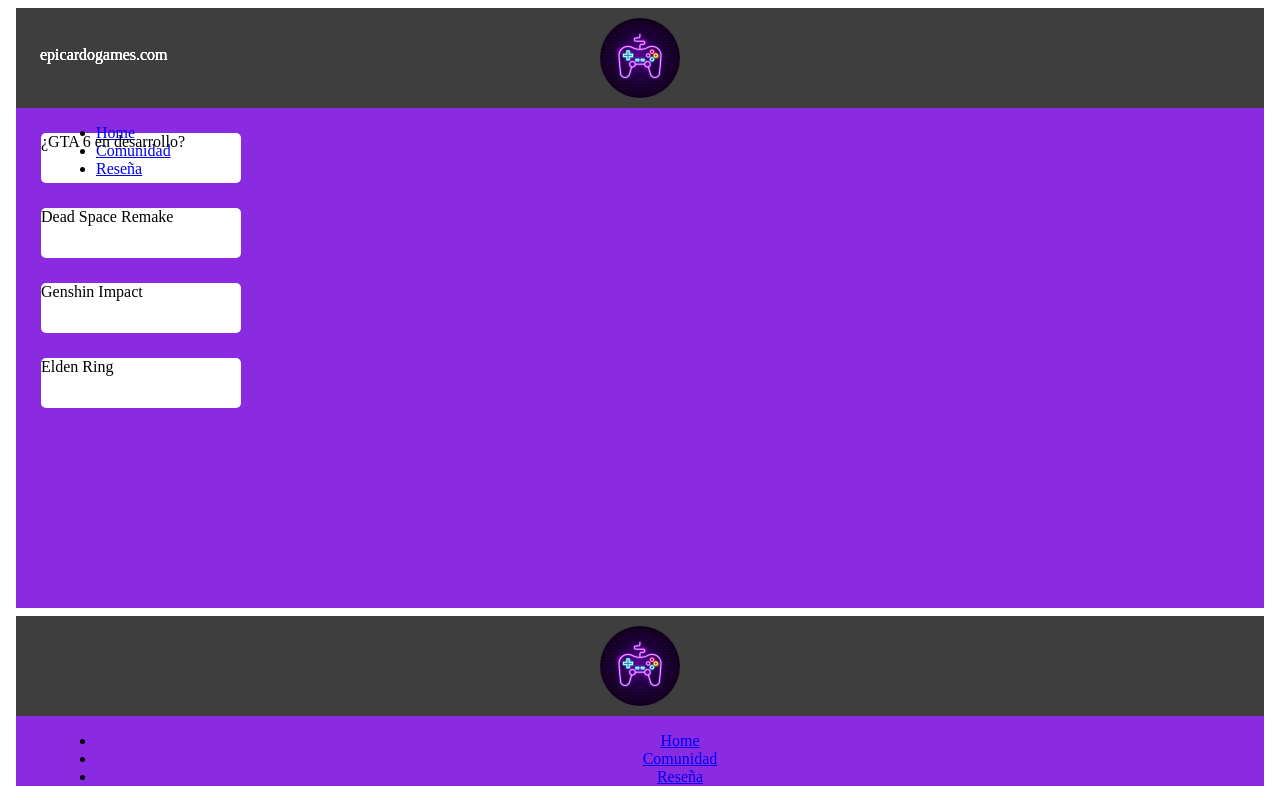
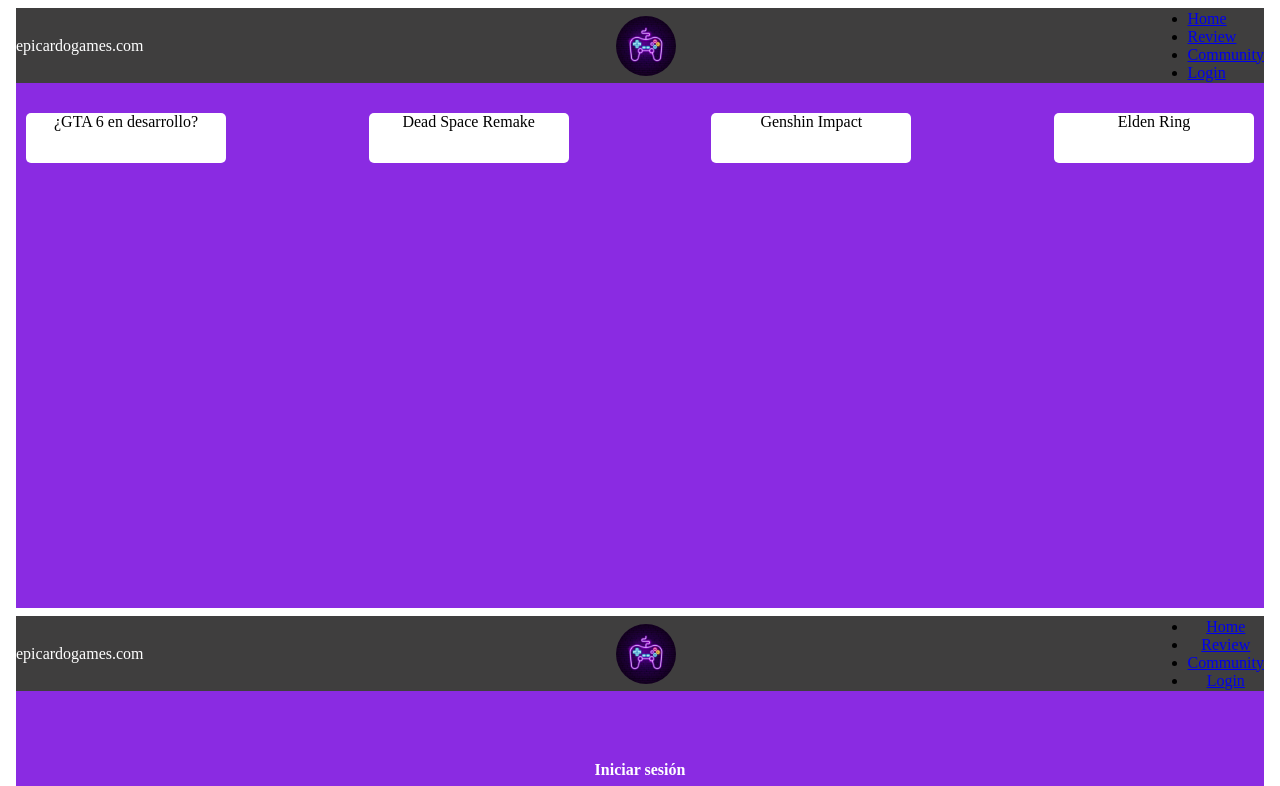
Before and after one commit to CesarCejaC/appWeb3, an Angular app: page / in a window 1280 px wide. Shown: the top 786 px of the page. Built offline with nearby package versions, Linux system fonts and the light colour scheme.

Commit message:
fiz layout and home html and css

```diff
--- a/src/app/layout/layout.component.css
+++ b/src/app/layout/layout.component.css
@@ -1,9 +1,11 @@
   /* header */
-.header{
+  .menu{
     background-color: rgb(63, 62, 62);
-  height: 100px;
-  width: auto;
-
+    height: 75px;
+    width: 100%;
+    display: flex;
+    justify-content: space-between;
+    align-items: center;
   }
   /* titulo epicardogames.com */
   .title{
@@ -11,26 +13,16 @@
     font-size: 100%;
     font-weight: lighter;
   }
-.titleContainer{
-  position: absolute;
-  top: 35px;
-  left: 40px;
-}
   /* logotipo de epicardogames */
   .epicardoLogo{
     width: auto;
     height: 80%;
     border-radius: 50%;
-  margin-top: 10px;
-  /* sirven para centrar horizontalmente
-  display: block;
-  margin: auto; */
   }
-/* contenedor del logotipo */
-.epicardoLogoContainer{
-  height: 100px;
-  text-align: center;
+  .menuItems{
+    display: flex;
+    margin-right: 30px;
   }
-.navigationMenu{
-  align-content: end;
+  .items{
+
   }
--- a/src/app/layout/layout.component.html
+++ b/src/app/layout/layout.component.html
@@ -1,29 +1,16 @@
-<div class="header">
-  <!-- titulo epicardo games -->
-  <div class="titleContainer">
-    <h1 class="title">{{ title }}</h1>
-  </div>
+<div class="menu">
+    <!--Titulo-->
+    <label class="title">{{title}}</label>
 
-  <!-- logotipo de epicardogames -->
-  <div class="epicardoLogoContainer">
-    <img class="epicardoLogo" src="../../../assets/images/epicardoLogo.jpeg" alt="epicardogames.com Logo">
-  </div>
-  <div class="navigationMenu">
-    <menu >
-      <ul>
-        <li>
-          <a href="../pages/homePage/home-page.component.html">Home</a>
-        </li>
-        <li>
-          <a href="../pages/communityPage/community-page.component.html">Comunidad</a>
-        </li>
-        <li>
-          <a href="../pages/reviewPage/review-page.component.html">Reseña</a>
-        </li>
-      </ul>
-    </menu>
-  </div>
+    <!--Logo-->
+    <img class="epicardoLogo" src="../../assets/images/epicardoLogo.jpeg" alt="">
 
-
+    <!--Menu de navegacion-->
+    <ul class="menu_items">
+      <li><a href="#">Home</a></li>
+      <li><a href="#">Review</a></li>
+      <li><a href="#">Community</a></li>
+      <li><a href="#">Login</a></li>
+    </ul>
 
 </div>
--- a/src/app/pages/homePage/home-page.component.css
+++ b/src/app/pages/homePage/home-page.component.css
@@ -5,6 +5,8 @@
   width: auto;
 }
 .contentContainer{
+  display: flex;
+  justify-content: space-between;
 
 }
 .noticias{
@@ -12,7 +14,8 @@
   border-radius: 5px;
   height: 50px;
   width: 200px;
-  margin-top: 25px;
-  margin-left: 25px;
-
+  margin-left: 10px;
+  margin-right: 10px;
+  text-align: center;
+  margin-top: 30px;
 }
--- a/src/app/pages/homePage/home-page.component.html
+++ b/src/app/pages/homePage/home-page.component.html
@@ -3,7 +3,7 @@
   <!--header/layout-->
   <app-layout></app-layout>
 
-  <div>
+  <div class="contentContainer">
     <div class="noticias" *ngFor="let noticia of noticias">
             {{noticia.img}} {{noticia.title}}
     </div>
```
Lines whose indentation alone changed are shown as unchanged.
